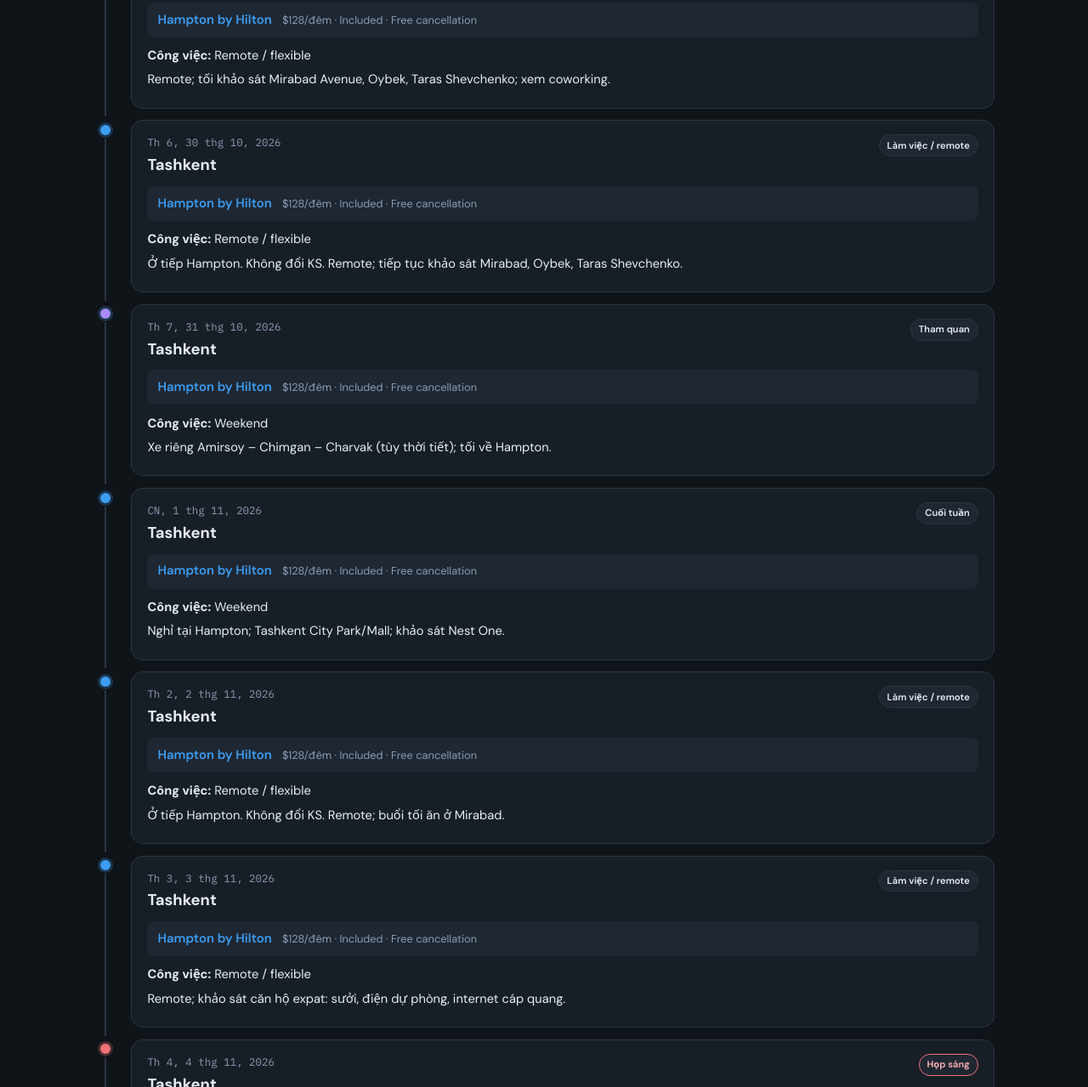
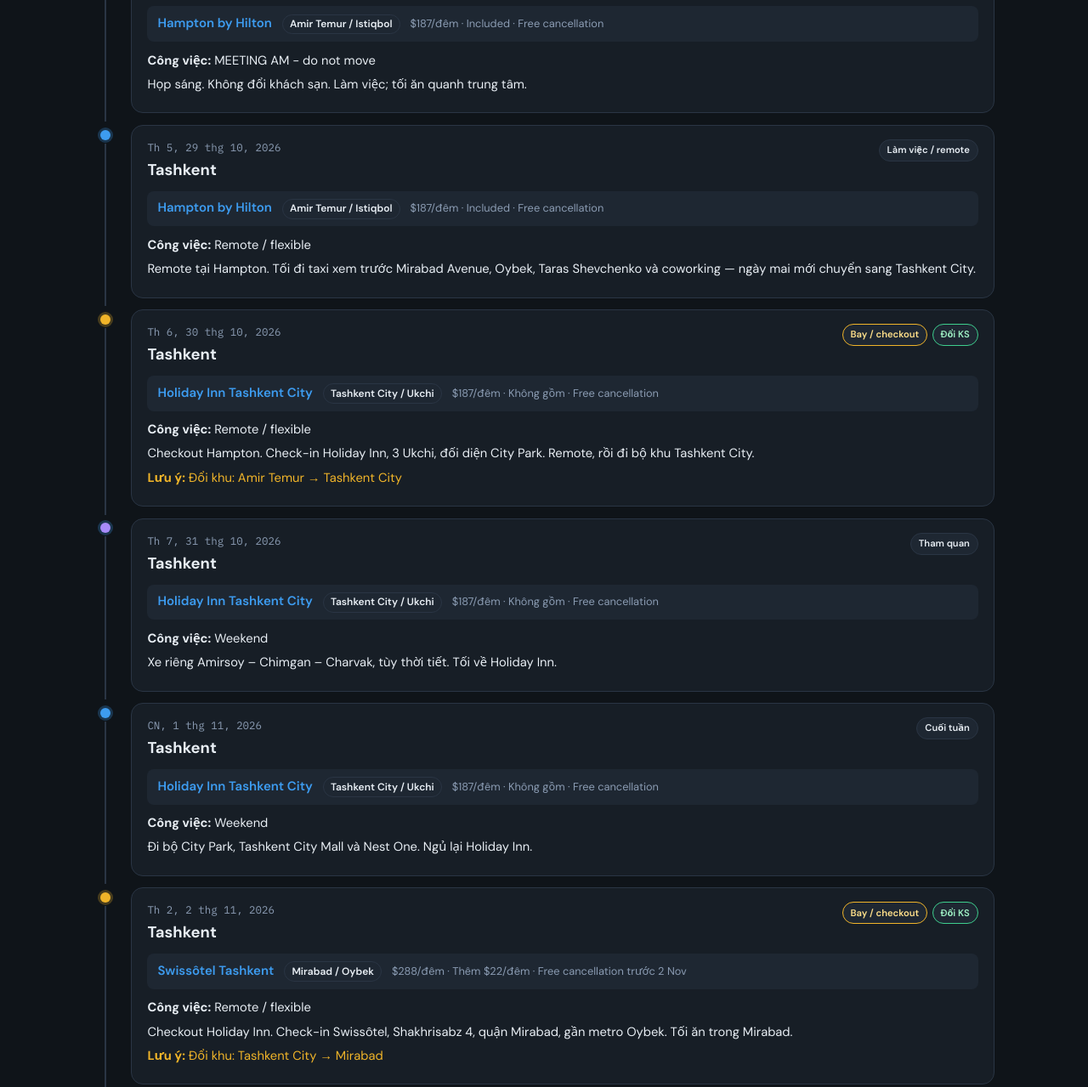
Before and after one commit to jiayangbot/uzbekistan-trip-2026, a website built with Vite: page index.html in a window 1280 px wide. Shown: the part 975-2254 px from the top of the page at 85% size. Built offline with nearby package versions, Linux system fonts and the light colour scheme.

Commit message:
Split Tashkent into three district stays.
Keep the original survey rhythm: Amir Temur, Tashkent City, then Mirabad, with quoted hotels that can still be checked against the $2,860 cap.

```diff
--- a/src/main.js
+++ b/src/main.js
@@ -95,6 +95,7 @@
             </header>
             <div class="hotel-strip">
               <span class="hotel-name">${entry.hotel}</span>
+              <span class="area-pill">${entry.area}</span>
               ${
                 stay
                   ? `<span class="hotel-meta">${fmtMoney.format(stay.actualTotal / stay.nights)}/đêm · ${stay.breakfast} · ${stay.cancel}</span>`
@@ -121,7 +122,7 @@
   const span = tripEnd - tripStart;
 
   return hotelStays
-    .map((stay) => {
+    .map((stay, i) => {
       const left =
         ((parseDate(stay.checkIn).getTime() - tripStart) / span) * 100;
       const width =
@@ -130,7 +131,7 @@
         100;
       const short = stay.name.replace(" Tashkent", "").replace(" Samarkand", "");
       return `
-        <div class="stay-bar" style="left:${left}%;width:${width}%">
+        <div class="stay-bar stay-${i}" style="left:${left}%;width:${width}%">
           <span class="stay-label">${short}</span>
           <span class="stay-price">${fmtMoney.format(stay.actualTotal)} · ${stay.nights}đ</span>
         </div>
@@ -195,6 +196,7 @@
             <p class="eyebrow">${meta.quoteDate} · ${meta.sources}</p>
             <h1>${meta.title}</h1>
             <p class="sub">${meta.dates} · ${meta.guests} khách · 1 phòng</p>
+            <p class="purpose">${meta.purpose}</p>
           </div>
           <div class="hero-stats">
             <div class="stat">
@@ -204,7 +206,7 @@
             <div class="stat highlight">
               <span class="stat-label">Quote đề xuất</span>
               <strong>${fmtMoney.format(meta.quotedTotalUsd)}</strong>
-              <span class="stat-sub">Còn ${fmtMoney.format(meta.budgetUsd - meta.quotedTotalUsd)}</span>
+              <span class="stat-sub ${meta.budgetUsd - meta.quotedTotalUsd < 0 ? "over" : ""}">${meta.budgetUsd - meta.quotedTotalUsd < 0 ? "Vượt" : "Còn"} ${fmtMoney.format(Math.abs(meta.budgetUsd - meta.quotedTotalUsd))}</span>
             </div>
             <div class="stat">
               <span class="stat-label">Đêm KS</span>
--- a/src/styles.css
+++ b/src/styles.css
@@ -72,6 +72,12 @@
   color: var(--muted);
 }
 
+.purpose {
+  margin: 0.65rem 0 0;
+  max-width: 46rem;
+  color: var(--text);
+}
+
 .hero-stats {
   display: flex;
   gap: 0.75rem;
@@ -110,6 +116,10 @@
   font-size: 0.8rem;
   color: var(--green);
   margin-top: 0.15rem;
+}
+
+.stat-sub.over {
+  color: var(--amber);
 }
 
 .panel {
@@ -153,12 +163,29 @@
   overflow: hidden;
 }
 
-.stay-bar:nth-child(2) {
+.stay-bar.stay-1 {
+  background: linear-gradient(135deg, #0f6e6e, #2ec4b6);
+}
+
+.stay-bar.stay-2 {
+  background: linear-gradient(135deg, #8a5a12, var(--amber));
+}
+
+.stay-bar.stay-3 {
   background: linear-gradient(135deg, #6d4c41, #a1887f);
 }
 
-.stay-bar:nth-child(3) {
+.stay-bar.stay-4 {
   background: linear-gradient(135deg, #2d6a4f, var(--green));
+}
+
+.area-pill {
+  font-size: 0.75rem;
+  font-weight: 600;
+  color: var(--text);
+  border: 1px solid var(--border);
+  border-radius: 999px;
+  padding: 0.1rem 0.5rem;
 }
 
 .stay-label {
--- a/src/trip-data.js
+++ b/src/trip-data.js
@@ -1,4 +1,4 @@
-/** @typedef {{ date: string; day: string; city: string; hotel: string; work: string; plan: string; transfer: string; status: string }} DayEntry */
+/** @typedef {{ date: string; day: string; city: string; area: string; hotel: string; work: string; plan: string; transfer: string; status: string }} DayEntry */
 /** @typedef {{ checkIn: string; checkOut: string; name: string; nights: number; actualTotal: number; breakfast: string; cancel: string; note: string }} HotelStay */
 /** @typedef {{ id: string; segment: string; tier: string; name: string; area: string; nights: number; total: number | null; cancel: string; breakfast: string; score: string; why: string }} HotelOption */
 
@@ -7,9 +7,11 @@
   dates: "27 Oct – 9 Nov 2026",
   guests: 2,
   budgetUsd: 2860,
-  quotedTotalUsd: 1962,
+  quotedTotalUsd: 2953,
   quoteDate: "24 Oct 2026",
-  sources: "Tashkent: Trip.com (member). Samarkand: Booking.com Genius. Chưa đặt.",
+  sources: "Tashkent: Trip.com (member). Swissôtel và Samarkand: Booking.com Genius. Chưa đặt.",
+  purpose:
+    "Ba khu Tashkent, đúng nhịp lịch cũ: Amir Temur (họp 28/10) → Tashkent City (núi + Nest One) → Mirabad/Oybek (họp 4/11). Quote hủy miễn phí đang vượt trần $93.",
 };
 
 /** @type {DayEntry[]} */
@@ -18,9 +20,10 @@
     date: "2026-10-27",
     day: "Tue",
     city: "Tashkent",
+    area: "Amir Temur / Istiqbol",
     hotel: "Hampton by Hilton",
     work: "Remote / flexible",
-    plan: "Bay đến TAS ~11:45; taxi chính thức; check-in Hampton gần Amir Temur; test wifi & SIM. Tối đi Amir Temur.",
+    plan: "Bay đến TAS ~11:45; taxi chính thức; check-in Hampton, Istiqbol 17. Test wifi và SIM. Tối đi bộ Amir Temur và Independence Square.",
     transfer: "",
     status: "Planned",
   },
@@ -28,9 +31,10 @@
     date: "2026-10-28",
     day: "Wed",
     city: "Tashkent",
+    area: "Amir Temur / Istiqbol",
     hotel: "Hampton by Hilton",
     work: "MEETING AM - do not move",
-    plan: "Họp sáng. Không đổi phòng. Làm việc; tối tham quan trung tâm, thử nhà hàng.",
+    plan: "Họp sáng. Không đổi khách sạn. Làm việc; tối ăn quanh trung tâm.",
     transfer: "",
     status: "Planned",
   },
@@ -38,9 +42,10 @@
     date: "2026-10-29",
     day: "Thu",
     city: "Tashkent",
+    area: "Amir Temur / Istiqbol",
     hotel: "Hampton by Hilton",
     work: "Remote / flexible",
-    plan: "Remote; tối khảo sát Mirabad Avenue, Oybek, Taras Shevchenko; xem coworking.",
+    plan: "Remote tại Hampton. Tối đi taxi xem trước Mirabad Avenue, Oybek, Taras Shevchenko và coworking — ngày mai mới chuyển sang Tashkent City.",
     transfer: "",
     status: "Planned",
   },
@@ -48,19 +53,21 @@
     date: "2026-10-30",
     day: "Fri",
     city: "Tashkent",
-    hotel: "Hampton by Hilton",
+    area: "Tashkent City / Ukchi",
+    hotel: "Holiday Inn Tashkent City",
     work: "Remote / flexible",
-    plan: "Ở tiếp Hampton. Không đổi KS. Remote; tiếp tục khảo sát Mirabad, Oybek, Taras Shevchenko.",
-    transfer: "",
+    plan: "Checkout Hampton. Check-in Holiday Inn, 3 Ukchi, đối diện City Park. Remote, rồi đi bộ khu Tashkent City.",
+    transfer: "Đổi khu: Amir Temur → Tashkent City",
     status: "Planned",
   },
   {
     date: "2026-10-31",
     day: "Sat",
     city: "Tashkent",
-    hotel: "Hampton by Hilton",
+    area: "Tashkent City / Ukchi",
+    hotel: "Holiday Inn Tashkent City",
     work: "Weekend",
-    plan: "Xe riêng Amirsoy – Chimgan – Charvak (tùy thời tiết); tối về Hampton.",
+    plan: "Xe riêng Amirsoy – Chimgan – Charvak, tùy thời tiết. Tối về Holiday Inn.",
     transfer: "",
     status: "Planned",
   },
@@ -68,9 +75,10 @@
     date: "2026-11-01",
     day: "Sun",
     city: "Tashkent",
-    hotel: "Hampton by Hilton",
+    area: "Tashkent City / Ukchi",
+    hotel: "Holiday Inn Tashkent City",
     work: "Weekend",
-    plan: "Nghỉ tại Hampton; Tashkent City Park/Mall; khảo sát Nest One.",
+    plan: "Đi bộ City Park, Tashkent City Mall và Nest One. Ngủ lại Holiday Inn.",
     transfer: "",
     status: "Planned",
   },
@@ -78,19 +86,21 @@
     date: "2026-11-02",
     day: "Mon",
     city: "Tashkent",
-    hotel: "Hampton by Hilton",
+    area: "Mirabad / Oybek",
+    hotel: "Swissôtel Tashkent",
     work: "Remote / flexible",
-    plan: "Ở tiếp Hampton. Không đổi KS. Remote; buổi tối ăn ở Mirabad.",
-    transfer: "",
+    plan: "Checkout Holiday Inn. Check-in Swissôtel, Shakhrisabz 4, quận Mirabad, gần metro Oybek. Tối ăn trong Mirabad.",
+    transfer: "Đổi khu: Tashkent City → Mirabad",
     status: "Planned",
   },
   {
     date: "2026-11-03",
     day: "Tue",
     city: "Tashkent",
-    hotel: "Hampton by Hilton",
+    area: "Mirabad / Oybek",
+    hotel: "Swissôtel Tashkent",
     work: "Remote / flexible",
-    plan: "Remote; khảo sát căn hộ expat: sưởi, điện dự phòng, internet cáp quang.",
+    plan: "Remote. Khảo sát căn hộ expat quanh Oybek: sưởi, điện dự phòng, internet cáp quang.",
     transfer: "",
     status: "Planned",
   },
@@ -98,9 +108,10 @@
     date: "2026-11-04",
     day: "Wed",
     city: "Tashkent",
-    hotel: "Hampton by Hilton",
+    area: "Mirabad / Oybek",
+    hotel: "Swissôtel Tashkent",
     work: "MEETING AM - do not move",
-    plan: "Họp sáng. Không checkout. Làm việc; tối thử coworking / quán cà phê.",
+    plan: "Họp sáng. Không checkout. Làm việc; tối thử coworking và quán cà phê quanh Oybek.",
     transfer: "",
     status: "Planned",
   },
@@ -108,9 +119,10 @@
     date: "2026-11-05",
     day: "Thu",
     city: "Tashkent",
-    hotel: "Hampton by Hilton",
+    area: "Mirabad / Oybek",
+    hotel: "Swissôtel Tashkent",
     work: "Remote / flexible",
-    plan: "Remote; hoàn tất khảo sát Oybek/Yakkasaray, nghỉ tại Hampton.",
+    plan: "Remote. Hoàn tất Oybek và Yakkasaray. Ngủ Swissôtel.",
     transfer: "",
     status: "Planned",
   },
@@ -118,9 +130,10 @@
     date: "2026-11-06",
     day: "Fri",
     city: "Samarkand",
+    area: "Trung tâm Samarkand",
     hotel: "Mövenpick Samarkand",
     work: "Remote / flexible",
-    plan: "Checkout Hampton trước giờ tàu; Afrosiyob sáng nếu có ghế. Đến Samarkand, gửi hành lý, check-in Mövenpick; chiều Registan.",
+    plan: "Checkout Swissôtel trước giờ tàu. Afrosiyob sáng nếu có ghế. Gửi hành lý, check-in Mövenpick. Chiều Registan.",
     transfer: "Train: verify departure and seats",
     status: "Planned",
   },
@@ -128,9 +141,10 @@
     date: "2026-11-07",
     day: "Sat",
     city: "Samarkand",
+    area: "Trung tâm Samarkand",
     hotel: "Mövenpick Samarkand",
     work: "Weekend",
-    plan: "Shah-i-Zinda, Bibi-Khanym, Siab Bazaar, Gur-e-Amir; tham quan theo sức.",
+    plan: "Shah-i-Zinda, Bibi-Khanym, Siab Bazaar, Gur-e-Amir. Đi theo sức.",
     transfer: "",
     status: "Planned",
   },
@@ -138,9 +152,10 @@
     date: "2026-11-08",
     day: "Sun",
     city: "Tashkent",
+    area: "Amir Temur / Istiqbol",
     hotel: "Hampton by Hilton",
     work: "Weekend",
-    plan: "Checkout Mövenpick; tham quan nhẹ; tàu về Tashkent chiều; check-in Hampton.",
+    plan: "Checkout Mövenpick. Tham quan nhẹ. Tàu chiều về Tashkent, check-in lại Hampton để sáng mai ra sân bay.",
     transfer: "Train: verify departure and seats",
     status: "Planned",
   },
@@ -148,9 +163,10 @@
     date: "2026-11-09",
     day: "Mon",
     city: "Tashkent",
+    area: "Sân bay TAS",
     hotel: "Checkout / flight",
     work: "Remote / flexible",
-    plan: "Remote nhẹ; checkout, gửi hành lý; sân bay TAS trước giờ bay 3 tiếng; về BKK.",
+    plan: "Remote nhẹ. Checkout, gửi hành lý. Có mặt TAS trước giờ bay 3 tiếng. Về BKK.",
     transfer: "",
     status: "Planned",
   },
@@ -160,13 +176,33 @@
 export const hotelStays = [
   {
     checkIn: "2026-10-27",
-    checkOut: "2026-11-06",
+    checkOut: "2026-10-30",
     name: "Hampton by Hilton Tashkent",
-    nights: 10,
-    actualTotal: 1281,
+    nights: 3,
+    actualTotal: 562,
     breakfast: "Included",
     cancel: "Free cancellation",
-    note: "Twin, 10 đêm, thuế gồm. 9.3/10. Amir Temur Square.",
+    note: "King. Istiqbol 17, cạnh Amir Temur. Trip.com $562 đã gồm thuế.",
+  },
+  {
+    checkIn: "2026-10-30",
+    checkOut: "2026-11-02",
+    name: "Holiday Inn Tashkent City",
+    nights: 3,
+    actualTotal: 560,
+    breakfast: "Không gồm",
+    cancel: "Free cancellation",
+    note: "Standard. 3 Ukchi, đối diện City Park và Nest One. Trip.com $560 đã gồm thuế.",
+  },
+  {
+    checkIn: "2026-11-02",
+    checkOut: "2026-11-06",
+    name: "Swissôtel Tashkent",
+    nights: 4,
+    actualTotal: 1150,
+    breakfast: "Thêm $22/đêm",
+    cancel: "Free cancellation trước 2 Nov",
+    note: "Advantage twin 35 m². Shakhrisabz 4, quận Mirabad, gần metro Oybek. Booking $1,105 + $45 thuế.",
   },
   {
     checkIn: "2026-11-06",
@@ -176,7 +212,7 @@
     actualTotal: 582,
     breakfast: "Optional +$83",
     cancel: "Free cancellation",
-    note: "Twin 28 m². Trả tại KS. 0.5 km trung tâm.",
+    note: "Twin 28 m², 0.5 km trung tâm. Hilton Regency hết đêm 6 Nov.",
   },
   {
     checkIn: "2026-11-08",
@@ -186,67 +222,93 @@
     actualTotal: 99,
     breakfast: "Included",
     cancel: "Free cancellation",
-    note: "King, 1 đêm. Cùng KS block đầu.",
+    note: "King, một đêm trước giờ bay. Cùng khách sạn block đầu.",
   },
 ];
 
 /** @type {HotelOption[]} */
 export const hotelOptions = [
   {
-    id: "hampton-10",
-    segment: "Tashkent 27 Oct–6 Nov",
+    id: "hampton-3",
+    segment: "Amir Temur · 27–30 Oct",
     tier: "recommended",
-    name: "Hampton by Hilton Tashkent",
-    area: "Amir Temur Square",
-    nights: 10,
-    total: 1281,
+    name: "Hampton by Hilton",
+    area: "Istiqbol 17",
+    nights: 3,
+    total: 562,
     cancel: "Free cancellation",
     breakfast: "Included",
     score: "9.3",
-    why: "Đề xuất chính — twin, ăn sáng, đúng khu khảo sát.",
+    why: "Đúng khu họp 28/10. Ăn sáng đã gồm.",
   },
   {
-    id: "wyndham-10",
-    segment: "Tashkent 27 Oct–6 Nov",
+    id: "wyndham-3",
+    segment: "Amir Temur · 27–30 Oct",
     tier: "alt",
     name: "Wyndham Tashkent",
-    area: "Amir Temur Square",
-    nights: 10,
-    total: 1427,
-    cancel: "Check trên Trip",
+    area: "Amir Temur 7/8",
+    nights: 3,
+    total: 485,
+    cancel: "Free cancellation",
     breakfast: "Không gồm",
     score: "9.2",
-    why: "King + hồ bơi nếu cần giường lớn.",
+    why: "Cùng quảng trường, king và hồ bơi. Bớt $77, đưa cả chuyến còn vượt khoảng $16.",
   },
   {
-    id: "hi-10",
-    segment: "Tashkent 27 Oct–6 Nov",
-    tier: "alt",
+    id: "hi-3",
+    segment: "Tashkent City · 30 Oct–2 Nov",
+    tier: "recommended",
     name: "Holiday Inn Tashkent City",
-    area: "Tashkent City Park",
-    nights: 10,
-    total: 1965,
+    area: "3 Ukchi",
+    nights: 3,
+    total: 560,
     cancel: "Free cancellation",
     breakfast: "Không gồm",
     score: "9.4",
-    why: "Gần Nest One, phòng nhỏ hơn.",
+    why: "Ngủ trong khu mới cho ngày núi và chủ nhật Nest One.",
   },
   {
-    id: "split-swiss",
-    segment: "Tashkent (nâng cấp)",
+    id: "hilton-3",
+    segment: "Tashkent City · 30 Oct–2 Nov",
     tier: "alt",
-    name: "Hampton 6n + Swissotel 4n",
-    area: "Amir Temur → Swissotel",
-    nights: 10,
-    total: 2055,
-    cancel: "Cả hai có giá hủy",
-    breakfast: "Hampton gồm",
-    score: "Swiss 9.3",
-    why: "Phòng Swiss 35 m² tuần 2–6 Nov, vẫn trong budget.",
+    name: "Hilton Tashkent City",
+    area: "1 Ukchi",
+    nights: 3,
+    total: 915,
+    cancel: "Free cancellation",
+    breakfast: "Không gồm",
+    score: "9.2",
+    why: "Xịn hơn, cùng phố. Cộng thêm $355 thì cả chuyến vượt khoảng $448.",
+  },
+  {
+    id: "swiss-4",
+    segment: "Mirabad / Oybek · 2–6 Nov",
+    tier: "recommended",
+    name: "Swissôtel Tashkent",
+    area: "Shakhrisabz 4, Mirabad",
+    nights: 4,
+    total: 1150,
+    cancel: "Hủy trước 2 Nov",
+    breakfast: "Thêm $22/đêm",
+    score: "9.3",
+    why: "Đúng quận cần khảo sát, phòng 35 m², giữ nguyên khách sạn cho họp 4/11.",
+  },
+  {
+    id: "swiss-nr",
+    segment: "Mirabad / Oybek · 2–6 Nov",
+    tier: "alt",
+    name: "Swissôtel, trả trước",
+    area: "Shakhrisabz 4, Mirabad",
+    nights: 4,
+    total: 1043,
+    cancel: "Không hoàn",
+    breakfast: "Thêm $22/đêm",
+    score: "9.3",
+    why: "Rẻ hơn $107. Ghép với Hampton thì cả chuyến còn $2,846, dư $14.",
   },
   {
     id: "mov-sam",
-    segment: "Samarkand 6–8 Nov",
+    segment: "Samarkand · 6–8 Nov",
     tier: "recommended",
     name: "Mövenpick Samarkand",
     area: "0.5 km trung tâm",
@@ -255,20 +317,20 @@
     cancel: "Free cancellation",
     breakfast: "Optional +$83",
     score: "8.9",
-    why: "Đề xuất — Hilton Regency hết đêm 6 Nov.",
+    why: "Hilton Regency không có đêm đến 6/11.",
   },
   {
     id: "kohinur",
-    segment: "Samarkand 6–8 Nov",
+    segment: "Samarkand · 6–8 Nov",
     tier: "alt",
     name: "Kohinur Plaza",
     area: "1.9 km trung tâm",
     nights: 2,
     total: 290,
-    cancel: "Free cancellation (list)",
+    cancel: "Free cancellation trên list",
     breakfast: "Included",
     score: "9.5",
-    why: "Rẻ hơn, cần mở lại trang phòng.",
+    why: "Bớt $292, kéo cả chuyến xuống dưới trần. Giá list, cần mở lại trang phòng.",
   },
 ];
 
```
